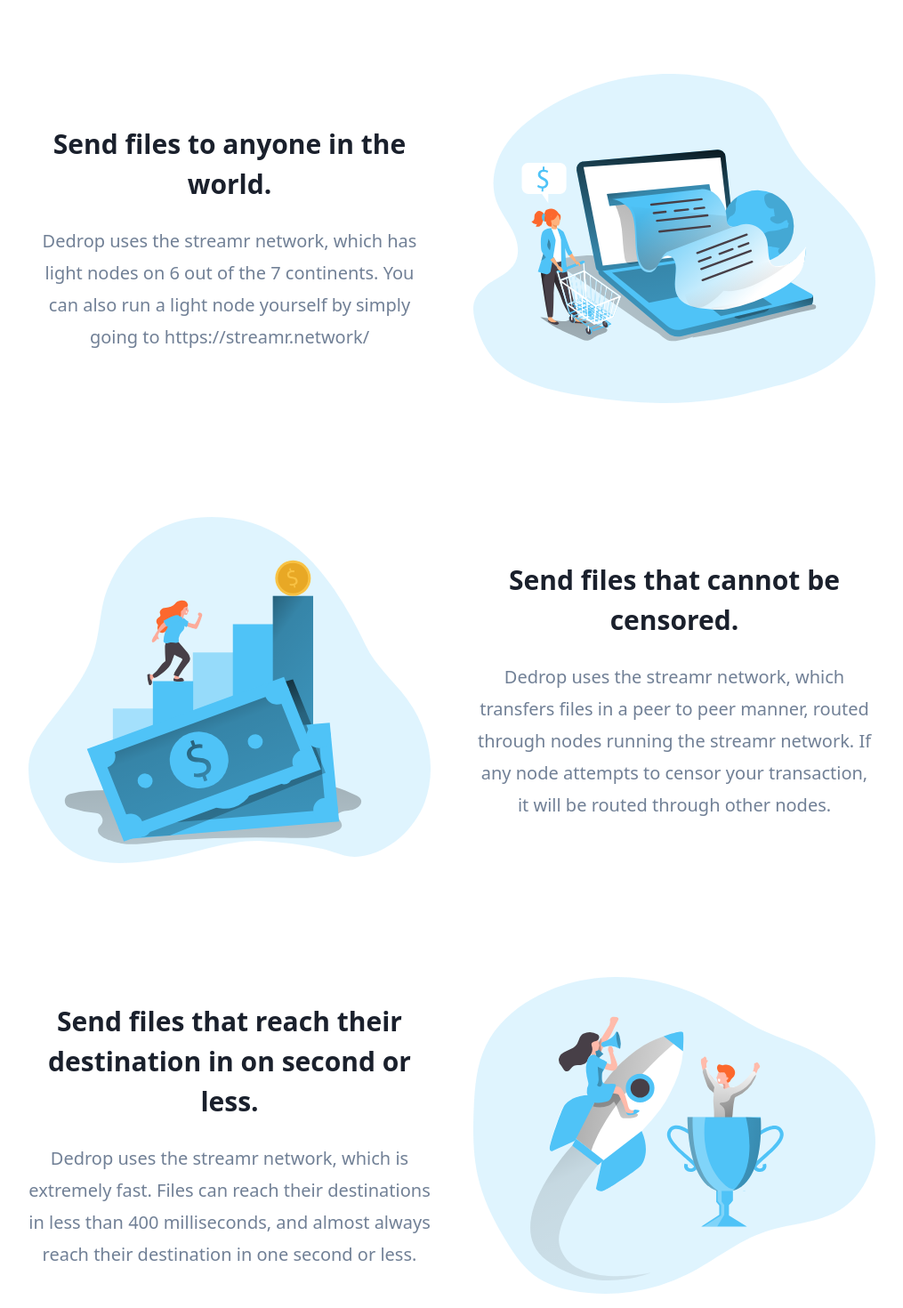
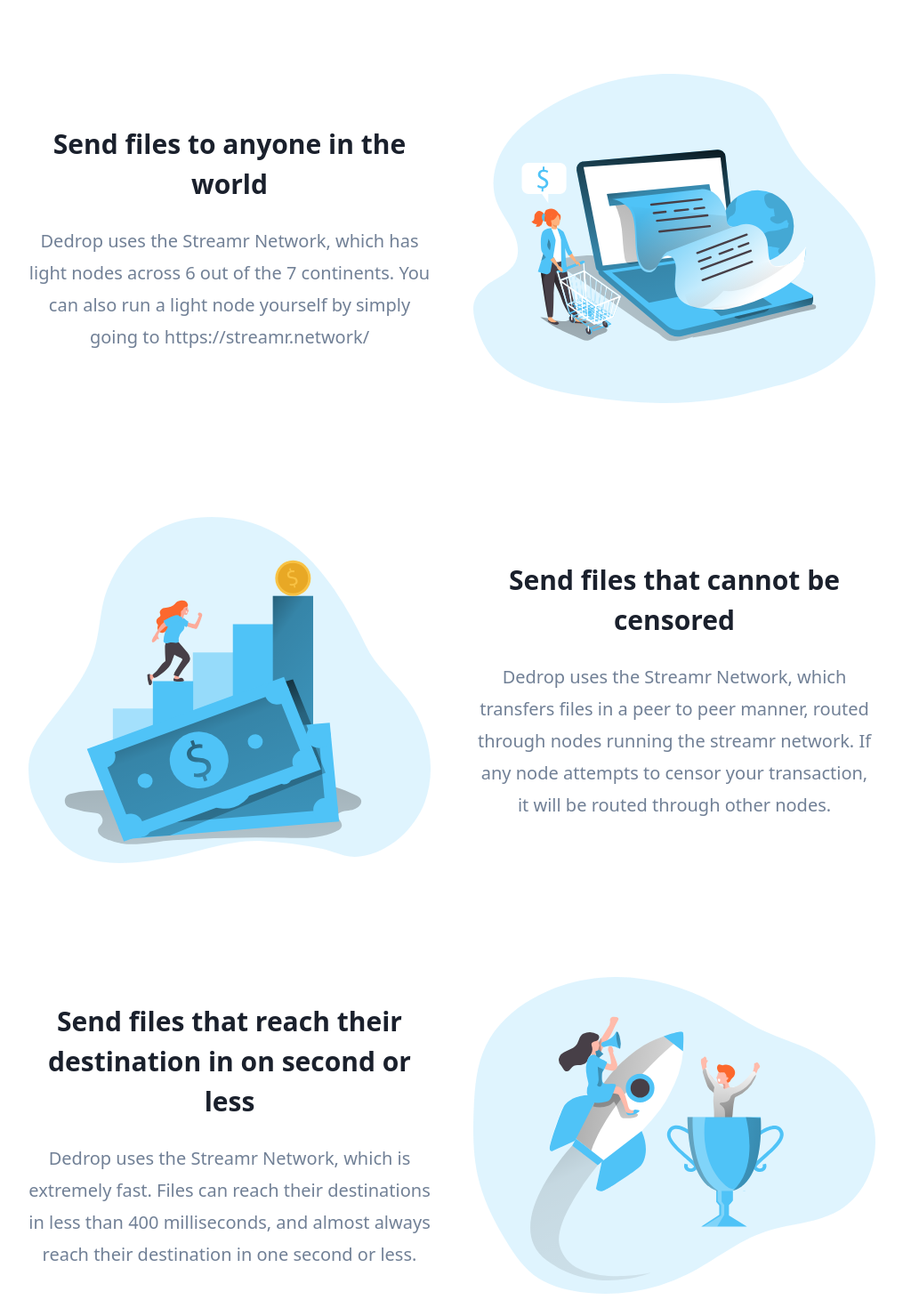
Before and after one commit to AlbertSu123/dedrop-landing, a Next.js app: page / in a window 1280 px wide. Shown: the part 700-2170 px from the top of the page at 89% size, without its empty margins (132-1147 px from the left). Built offline with nearby package versions, Linux system fonts and the light colour scheme.

Commit message:
Update relases and remove periods from titles

```diff
--- a/src/templates/Hero.tsx
+++ b/src/templates/Hero.tsx
@@ -37,7 +37,7 @@
           </Link>
         }
         macbutton={
-          <Link href="https://github.com/andr-dev/airdrop/releases/download/0.1.0/dedrop_0.1.0_macos_universal.zip">
+          <Link href="https://github.com/andr-dev/airdrop/releases/download/0.1.0/dedrop_0.1.0_universal.dmg">
             <a>
               <Button xl>Download for Mac</Button>
             </a>
--- a/src/templates/VerticalFeatures.tsx
+++ b/src/templates/VerticalFeatures.tsx
@@ -6,21 +6,21 @@
     description=""
   >
     <VerticalFeatureRow
-      title="Send files to anyone in the world."
-      description="Dedrop uses the streamr network, which has light nodes on 6 out of the 7 continents. You can also run a light node yourself by simply going to https://streamr.network/"
+      title="Send files to anyone in the world"
+      description="Dedrop uses the Streamr Network, which has light nodes across 6 out of the 7 continents. You can also run a light node yourself by simply going to https://streamr.network/"
       image="/assets/images/feature.svg"
       imageAlt="First feature alt text"
     />
     <VerticalFeatureRow
-      title="Send files that cannot be censored."
-      description="Dedrop uses the streamr network, which transfers files in a peer to peer manner, routed through nodes running the streamr network. If any node attempts to censor your transaction, it will be routed through other nodes."
+      title="Send files that cannot be censored"
+      description="Dedrop uses the Streamr Network, which transfers files in a peer to peer manner, routed through nodes running the streamr network. If any node attempts to censor your transaction, it will be routed through other nodes."
       image="/assets/images/feature2.svg"
       imageAlt="Second feature alt text"
       reverse
     />
     <VerticalFeatureRow
-      title="Send files that reach their destination in on second or less."
-      description="Dedrop uses the streamr network, which is extremely fast. Files can reach their destinations in less than 400 milliseconds, and almost always reach their destination in one second or less."
+      title="Send files that reach their destination in on second or less"
+      description="Dedrop uses the Streamr Network, which is extremely fast. Files can reach their destinations in less than 400 milliseconds, and almost always reach their destination in one second or less."
       image="/assets/images/feature3.svg"
       imageAlt="Third feature alt text"
     />
```
